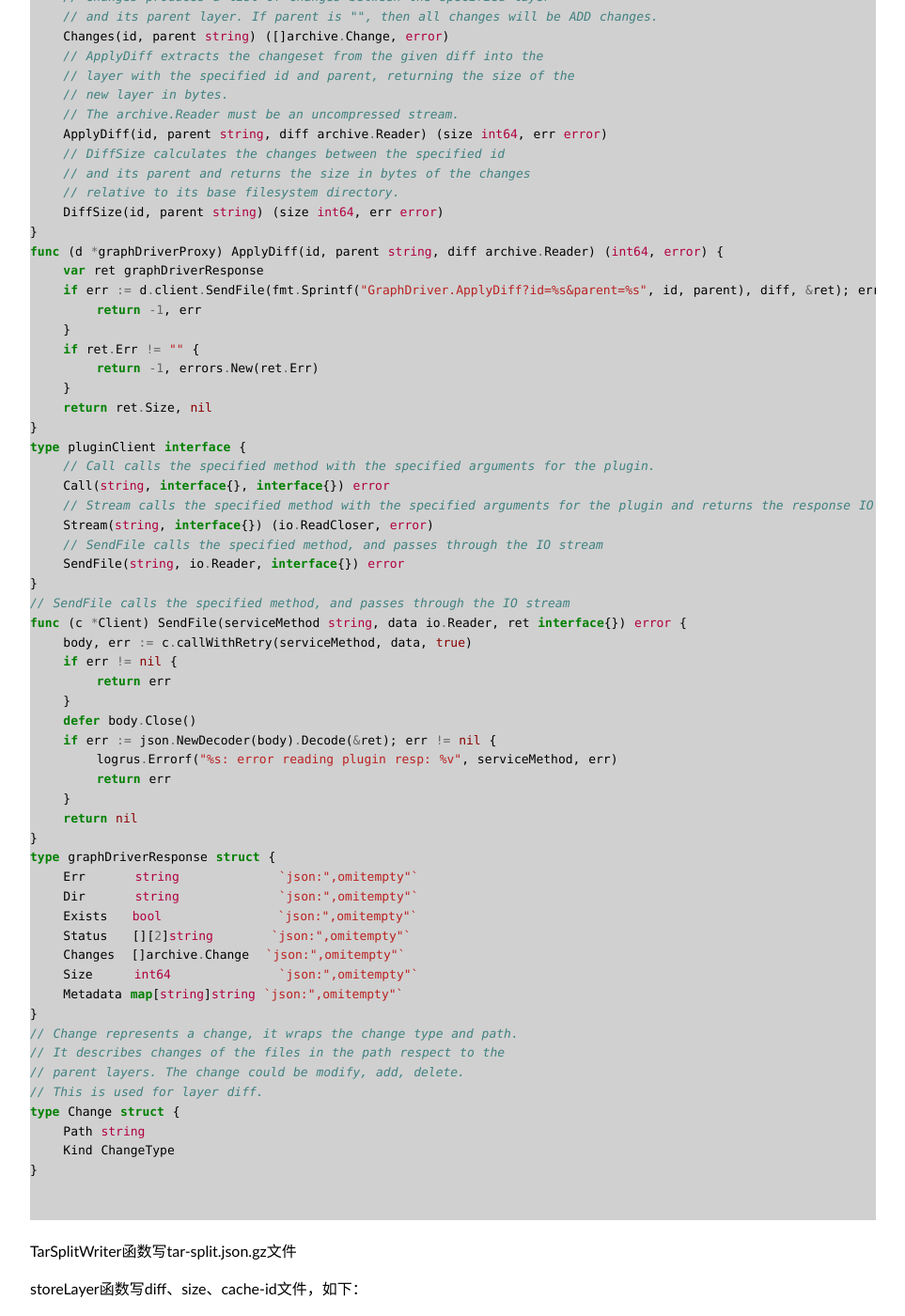
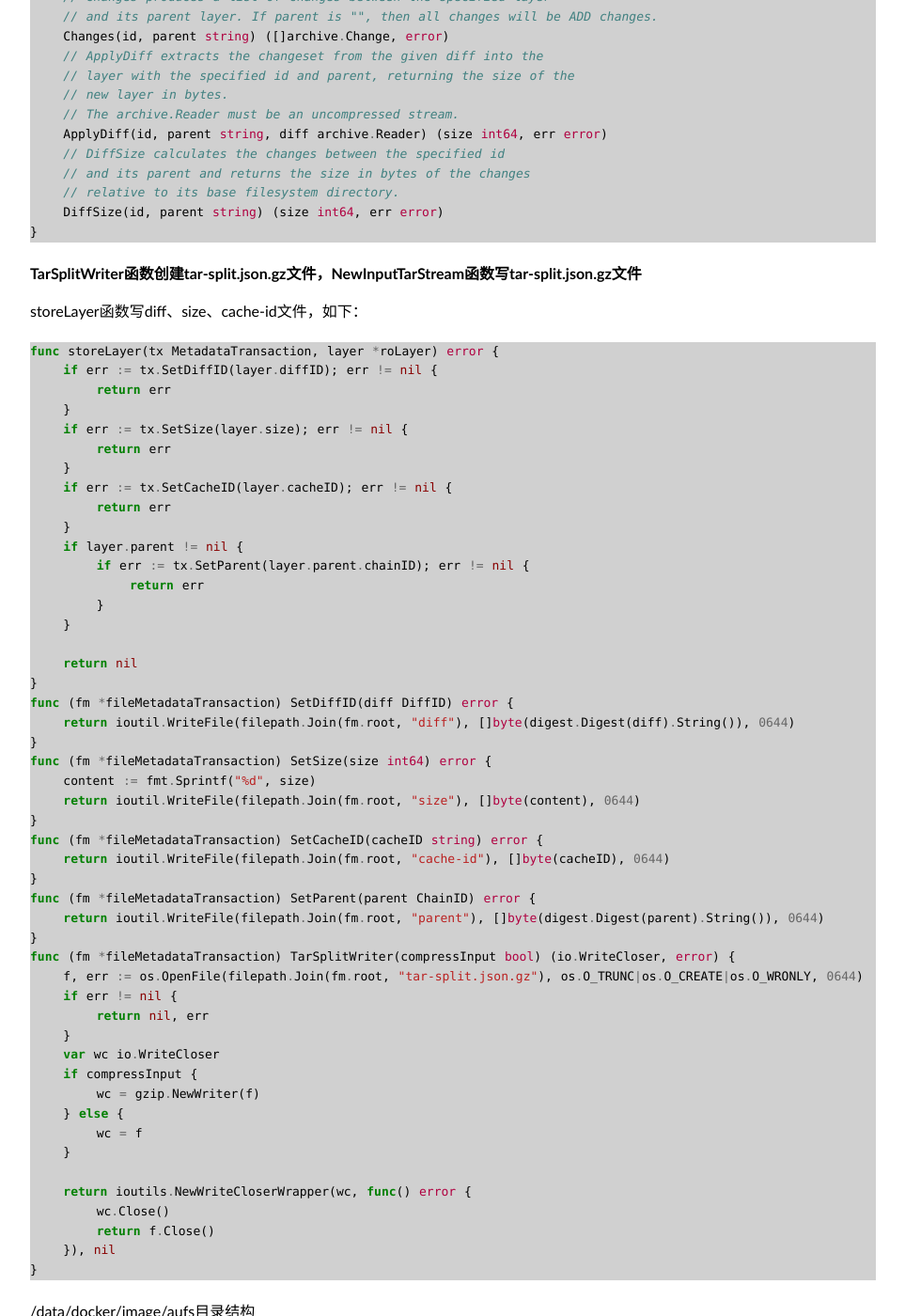
Before and after one commit to duyanghao/duyanghao.github.io, a Jekyll site: the page built from _posts/2016-10-26-docker-registry-pull-manifest-v2.md, in a window 1280 px wide and 1400 px high, scrolled down 43006 px. Shown: the whole window at 94% size, without its empty margins (158-1121 px from the left). Built offline with Jekyll 4.4.1, drawn with Linux system fonts in a browser that asks for light colours; some web fonts are replaced; comment, search, counter and statistics services are not loaded.

Commit message:
Update 2016-10-26-docker-registry-pull-manifest-v2.md
Signed-off-by: duyanghao <1294057873@qq.com>

````diff
--- a/_posts/2016-10-26-docker-registry-pull-manifest-v2.md
+++ b/_posts/2016-10-26-docker-registry-pull-manifest-v2.md
@@ -2114,59 +2114,9 @@ type Driver interface {
     // relative to its base filesystem directory.
     DiffSize(id, parent string) (size int64, err error)
 }
-func (d *graphDriverProxy) ApplyDiff(id, parent string, diff archive.Reader) (int64, error) {
-    var ret graphDriverResponse
-    if err := d.client.SendFile(fmt.Sprintf("GraphDriver.ApplyDiff?id=%s&parent=%s", id, parent), diff, &ret); err != nil {
-        return -1, err
-    }
-    if ret.Err != "" {
-        return -1, errors.New(ret.Err)
-    }
-    return ret.Size, nil
-}
-type pluginClient interface {
-    // Call calls the specified method with the specified arguments for the plugin.
-    Call(string, interface{}, interface{}) error
-    // Stream calls the specified method with the specified arguments for the plugin and returns the response IO stream
-    Stream(string, interface{}) (io.ReadCloser, error)
-    // SendFile calls the specified method, and passes through the IO stream
-    SendFile(string, io.Reader, interface{}) error
-}
-// SendFile calls the specified method, and passes through the IO stream
-func (c *Client) SendFile(serviceMethod string, data io.Reader, ret interface{}) error {
-    body, err := c.callWithRetry(serviceMethod, data, true)
-    if err != nil {
-        return err
-    }
-    defer body.Close()
-    if err := json.NewDecoder(body).Decode(&ret); err != nil {
-        logrus.Errorf("%s: error reading plugin resp: %v", serviceMethod, err)
-        return err
-    }
-    return nil
-}
-type graphDriverResponse struct {
-    Err      string            `json:",omitempty"`
-    Dir      string            `json:",omitempty"`
-    Exists   bool              `json:",omitempty"`
-    Status   [][2]string       `json:",omitempty"`
-    Changes  []archive.Change  `json:",omitempty"`
-    Size     int64             `json:",omitempty"`
-    Metadata map[string]string `json:",omitempty"`
-}
-// Change represents a change, it wraps the change type and path.
-// It describes changes of the files in the path respect to the
-// parent layers. The change could be modify, add, delete.
-// This is used for layer diff.
-type Change struct {
-    Path string
-    Kind ChangeType
-}
-
-
-```
-
-TarSplitWriter函数写tar-split.json.gz文件
+```
+
+**TarSplitWriter函数创建tar-split.json.gz文件，NewInputTarStream函数写tar-split.json.gz文件**
 
 storeLayer函数写diff、size、cache-id文件，如下：
 
@@ -2433,7 +2383,7 @@ This table summarizes the different types of IDs involved and how they are calcu
 
 ![](/public/img/docker-registry/2016-10-26-docker-registry-pull-manifest-v2/ID_definitions_and_calculations.png)
 
-**数据文件内容如何写入？**
+**Size大小**
 
 ```go
 func (ls *layerStore) applyTar(tx MetadataTransaction, ts io.Reader, parent string, layer *roLayer) error {
@@ -2694,6 +2644,55 @@ func ChangesSize(newDir string, changes []Change) int64 {
 }
 ```
 
+/data/docker目录
+
+```sh
+[root@CentOS-64-duyanghao docker]# tree -L 4 -C
+.
+├── aufs
+│   ├── diff
+│   │   ├── 1291dc82f80bd68a5ddb79db7164cf786209fe352394dc9e3db37d5acde44404
+│   │   │   ├── bin
+│   │   │   ├── dev
+│   │   │   ├── etc
+│   │   │   ├── home
+│   │   │   ├── root
+│   │   │   ├── tmp
+│   │   │   ├── usr
+│   │   │   └── var
+│   │   ├── 2be304721c0f40e5a4a3afc4081c5225e86077b7e2229b35676d14324fc5208f
+│   │   │   └── file
+│   │   └── 43e3ac3e2c7b905f1b54ce7cdf2560e0e70457d1d1177c874739d788423fde83
+│   ├── layers
+│   │   ├── 1291dc82f80bd68a5ddb79db7164cf786209fe352394dc9e3db37d5acde44404
+│   │   ├── 2be304721c0f40e5a4a3afc4081c5225e86077b7e2229b35676d14324fc5208f
+│   │   └── 43e3ac3e2c7b905f1b54ce7cdf2560e0e70457d1d1177c874739d788423fde83
+│   └── mnt
+│       ├── 1291dc82f80bd68a5ddb79db7164cf786209fe352394dc9e3db37d5acde44404
+│       ├── 2be304721c0f40e5a4a3afc4081c5225e86077b7e2229b35676d14324fc5208f
+│       └── 43e3ac3e2c7b905f1b54ce7cdf2560e0e70457d1d1177c874739d788423fde83
+├── containers
+├── image
+│   └── aufs
+│       ├── distribution
+│       │   ├── diffid-by-digest
+│       │   └── v2metadata-by-diffid
+│       ├── imagedb
+│       │   ├── content
+│       │   └── metadata
+│       ├── layerdb
+│       │   ├── sha256
+│       │   └── tmp
+│       └── repositories.json
+├── network
+│   └── files
+│       └── local-kv.db
+├── tmp
+├── trust
+└── volumes
+    └── metadata.db
+```
+
 
 ### 参考
 
````
